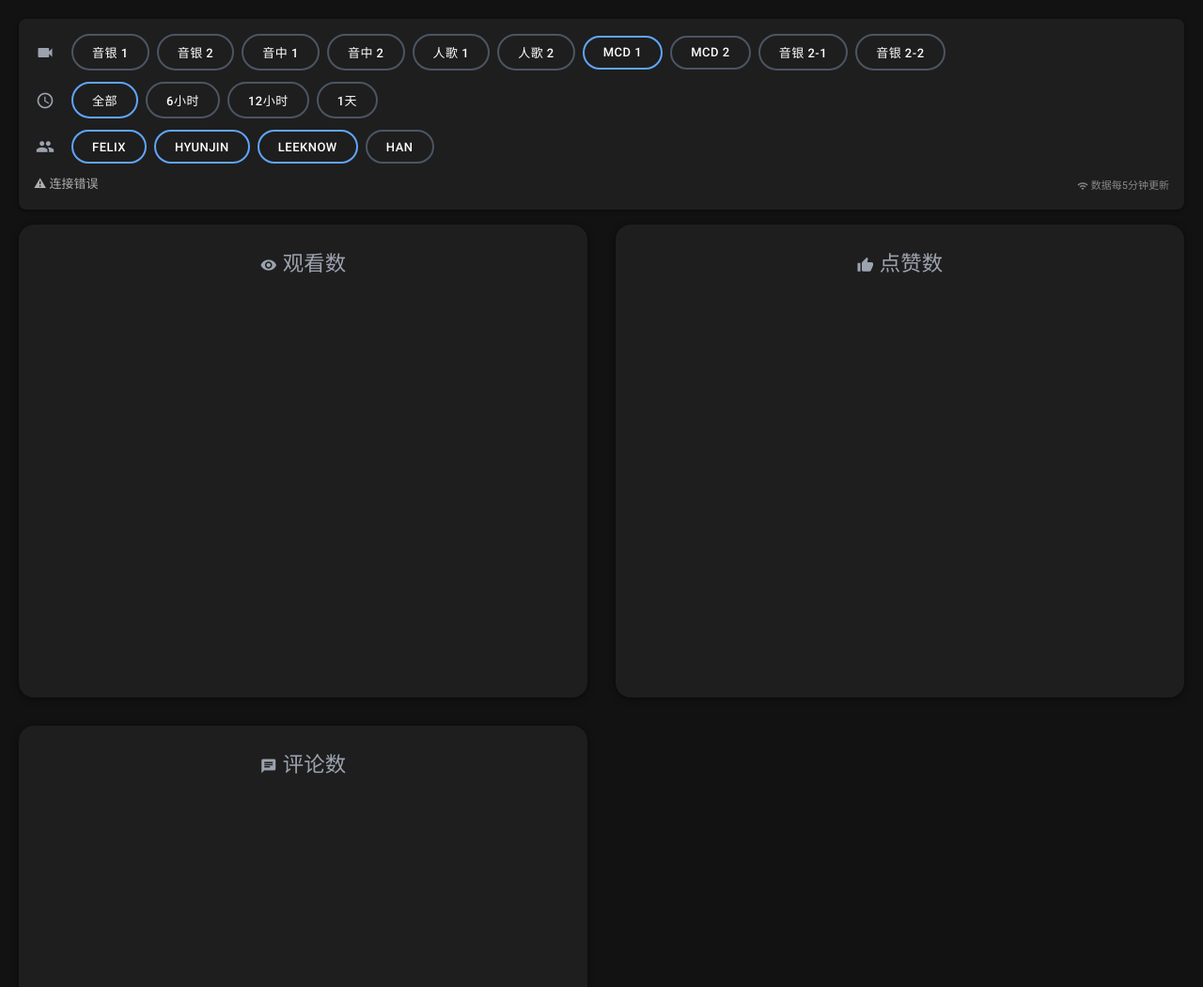
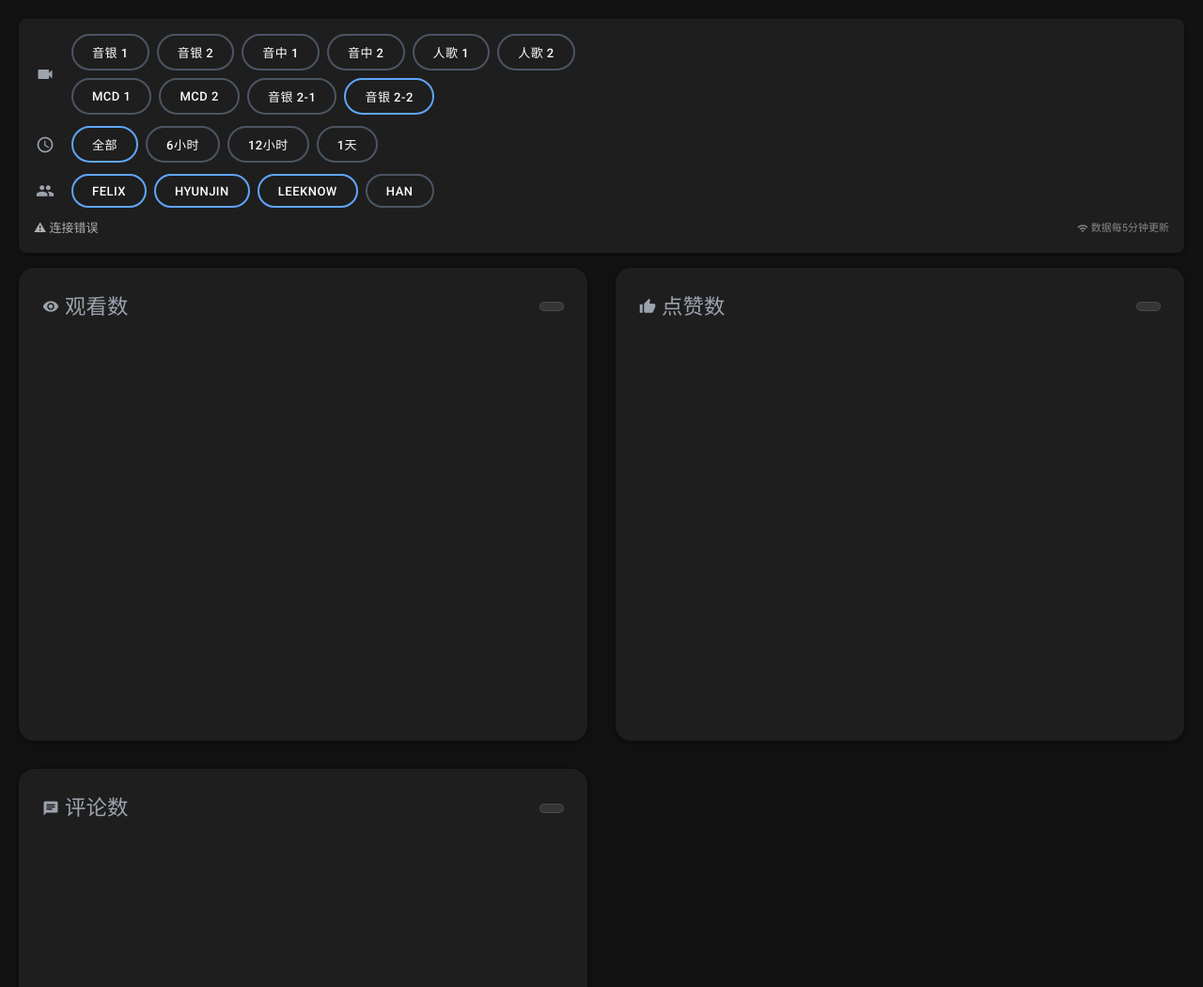
Before and after one commit to bbokari200915-creator/bbokari200915-creator.github.io, a website: page index.html in a window 1280 px wide. Shown: the whole page at 94% size. Drawn offline with nearby package versions, Linux system fonts and the light colour scheme; no server answers.

Commit message:
feat: update index.html

```diff
--- a/index.html
+++ b/index.html
@@ -66,11 +66,28 @@
     .date-selector,
     .time-range-selector,
     .member-selector {
+      display: grid;
+      grid-template-columns: 32px 1fr;
+      gap: 8px;
+      align-items: center;
+      width: 100%;
+    }
+
+    .selector-buttons {
       display: flex;
       gap: 8px;
       flex-wrap: nowrap;
-      align-items: center;
-      width: 100%;
+      overflow-x: auto;
+    }
+
+    .date-selector .selector-buttons {
+      flex-direction: column;
+    }
+
+    .button-row {
+      display: flex;
+      gap: 8px;
+      flex-wrap: nowrap;
       overflow-x: auto;
     }
 
@@ -80,11 +97,10 @@
       font-family: 'Material Icons';
       font-size: 20px;
       color: #9ca3af;
-      margin-right: 8px;
       display: flex;
       align-items: center;
       justify-content: center;
-      min-width: 24px;
+      width: 24px;
       font-weight: normal;
       font-style: normal;
       line-height: 1;
@@ -100,15 +116,13 @@
       .date-selector,
       .time-range-selector,
       .member-selector {
-        flex-wrap: nowrap;
-        overflow-x: auto;
+        grid-template-columns: 24px 1fr;
       }
 
       .date-selector .icon,
       .time-range-selector .icon,
       .member-selector .icon {
-        flex-shrink: 0;
-        margin-bottom: 0;
+        font-size: 18px;
       }
     }
 
@@ -134,6 +148,8 @@
       justify-content: center;
       text-transform: uppercase;
       letter-spacing: 0.5px;
+      width: fit-content;
+      flex-shrink: 0;
     }
 
     .date-button::before,
@@ -285,12 +301,39 @@
     }
 
     .chart-title {
-      text-align: center;
+      display: flex;
+      justify-content: space-between;
+      align-items: center;
       font-size: 1.2rem;
       font-weight: 500;
       margin-bottom: 24px;
       color: #9ca3af;
       letter-spacing: 0.15px;
+    }
+
+    .chart-title-left {
+      display: flex;
+      align-items: center;
+    }
+
+    .chart-title-right {
+      font-size: 0.85rem;
+      color: #f3f4f6;
+      font-weight: 400;
+      background: rgba(59, 59, 59, 0.8);
+      padding: 4px 12px;
+      border-radius: 12px;
+      border: 1px solid rgba(107, 114, 128, 0.4);
+      backdrop-filter: blur(4px);
+      white-space: nowrap;
+    }
+
+    @media (max-width: 767px) {
+      .chart-title-right {
+        font-size: 0.75rem;
+        padding: 3px 8px;
+        border-radius: 8px;
+      }
     }
 
     .chart-canvas {
@@ -403,36 +446,45 @@
     <div class="controls">
       <div class="date-selector">
         <span class="icon">videocam</span>
+        <div class="selector-buttons">
+          <div class="button-row">
             <button class="date-button" onclick="selectDate('音银 1')" data-date="音银 1">音银 1</button>
             <button class="date-button" onclick="selectDate('音银 2')" data-date="音银 2">音银 2</button>
             <button class="date-button" onclick="selectDate('音中 1')" data-date="音中 1">音中 1</button>
             <button class="date-button" onclick="selectDate('音中 2')" data-date="音中 2">音中 2</button>
             <button class="date-button" onclick="selectDate('人歌 1')" data-date="人歌 1">人歌 1</button>
             <button class="date-button" onclick="selectDate('人歌 2')" data-date="人歌 2">人歌 2</button>
-        <button class="date-button active" onclick="selectDate('MCD 1')" data-date="MCD 1">MCD 1</button>
+          </div>
+          <div class="button-row">
+            <button class="date-button" onclick="selectDate('MCD 1')" data-date="MCD 1">MCD 1</button>
             <button class="date-button" onclick="selectDate('MCD 2')" data-date="MCD 2">MCD 2</button>
             <button class="date-button" onclick="selectDate('音银 2-1')" data-date="音银 2-1">音银 2-1</button>
-        <button class="date-button" onclick="selectDate('音银 2-2')" data-date="音银 2-2">音银 2-2</button>
+            <button class="date-button active" onclick="selectDate('音银 2-2')" data-date="音银 2-2">音银 2-2</button>
+          </div>
+        </div>
       </div>
       <div class="time-range-selector">
         <span class="icon">schedule</span>
+        <div class="selector-buttons">
           <button class="time-button active" onclick="selectTimeRange('all')" data-range="all">全部</button>
           <button class="time-button" onclick="selectTimeRange('6h')" data-range="6h">6小时</button>
           <button class="time-button" onclick="selectTimeRange('12h')" data-range="12h">12小时</button>
           <button class="time-button" onclick="selectTimeRange('1d')" data-range="1d">1天</button>
         </div>
+      </div>
       <div class="member-selector">
         <span class="icon">group</span>
+        <div class="selector-buttons">
           <button class="member-button active" onclick="toggleMember('Felix')" data-member="Felix">Felix</button>
           <button class="member-button active" onclick="toggleMember('Hyunjin')" data-member="Hyunjin">Hyunjin</button>
           <button class="member-button active" onclick="toggleMember('LeeKnow')" data-member="LeeKnow">LeeKnow</button>
           <button class="member-button" onclick="toggleMember('Han')" data-member="Han">Han</button>
         </div>
+      </div>
       <div class="sync-info">
         <div class="sync-status-row">
           <span id="syncStatus">未连接</span>
           <div class="sync-right">
-            <span id="lastSync"></span>
             <span id="latestData"></span>
             <span style="color: #888; font-size: 11px;"><span class="material-icons"
                 style="font-size: 12px; vertical-align: middle;">wifi</span> 数据每5分钟更新</span>
@@ -444,18 +496,33 @@
 
     <div class="charts-grid">
       <div class="card">
-        <div class="chart-title"><span class="material-icons"
-            style="font-size: 18px; vertical-align: middle; margin-right: 6px;">visibility</span>观看数</div>
+        <div class="chart-title">
+          <div class="chart-title-left">
+            <span class="material-icons"
+              style="font-size: 18px; vertical-align: middle; margin-right: 6px;">visibility</span>观看数
+          </div>
+          <div class="chart-title-right" id="viewCountVideoName"></div>
+        </div>
         <div class="chart-canvas"><canvas id="viewCountChart"></canvas></div>
       </div>
       <div class="card">
-        <div class="chart-title"><span class="material-icons"
-            style="font-size: 18px; vertical-align: middle; margin-right: 6px;">thumb_up</span>点赞数</div>
+        <div class="chart-title">
+          <div class="chart-title-left">
+            <span class="material-icons"
+              style="font-size: 18px; vertical-align: middle; margin-right: 6px;">thumb_up</span>点赞数
+          </div>
+          <div class="chart-title-right" id="likeCountVideoName"></div>
+        </div>
         <div class="chart-canvas"><canvas id="likeCountChart"></canvas></div>
       </div>
       <div class="card">
-        <div class="chart-title"><span class="material-icons"
-            style="font-size: 18px; vertical-align: middle; margin-right: 6px;">chat</span>评论数</div>
+        <div class="chart-title">
+          <div class="chart-title-left">
+            <span class="material-icons"
+              style="font-size: 18px; vertical-align: middle; margin-right: 6px;">chat</span>评论数
+          </div>
+          <div class="chart-title-right" id="commentCountVideoName"></div>
+        </div>
         <div class="chart-canvas"><canvas id="commentCountChart"></canvas></div>
       </div>
     </div>
@@ -464,22 +531,21 @@
   <script>
     let globalData = [],
       charts = {},
-      currentSource = 'MCD 1',
+      currentSource = '音银 2-2',
       currentTimeRange = 'all';
-    let autoSyncInterval = null,
-      lastSyncTime = null;
+    let autoSyncInterval = null;
     let selectedMembers = new Set(['Felix', 'Hyunjin', 'LeeKnow']); // 初始选择（不包括Han）
-    let localFileData = {
-      '音银 1': null,
-      '音银 2': null,
-      '音中 1': null,
-      '音中 2': null,
-      '人歌 1': null,
-      '人歌 2': null,
-      'MCD 1': null,
-      'MCD 2': null,
-      '音银 2-1': null,
-      '音银 2-2': null
+    const videoNames = {
+      '音银 1': '8/22 音银竖版',
+      '音银 2': '8/22 音银横版',
+      '音中 1': '8/23 音中竖版',
+      '音中 2': '8/23 音中横版',
+      '人歌 1': '8/24 人歌竖版',
+      '人歌 2': '8/24 人歌横版',
+      'MCD 1': '8/28 MCD竖版',
+      'MCD 2': '8/28 MCD横版',
+      '音银 2-1': '8/29 音银竖版',
+      '音银 2-2': '8/29 音银横版'
     };
     const sheetsUrls = {
       '音银 1': 'https://docs.google.com/spreadsheets/d/1lnFHt_4oFxxvjQk-Lnn3B6OoxQK4SV0fMi0Z466QoRg/export?format=csv&gid=714013901',
@@ -529,42 +595,6 @@
       }
     }
 
-    function handleFileUpload(input, source) {
-      const file = input.files[0];
-      if (!file) return;
-      if (!file.name.toLowerCase().endsWith('.csv')) {
-        showStatus('请选择CSV格式的文件', 'error');
-        input.value = '';
-        return;
-      }
-
-      const reader = new FileReader();
-      reader.onload = function (e) {
-        Papa.parse(e.target.result, {
-          header: true,
-          dynamicTyping: false,
-          skipEmptyLines: true,
-          complete: function (results) {
-            const newData = results.data.filter(row => row.成员 && row.视频ID && row.更新时间);
-            if (newData.length === 0) {
-              showStatus(`${source} CSV文件中未找到有效数据`, 'error');
-              input.value = '';
-              return;
-            }
-            localFileData[source] = newData;
-            showStatus(`${source} CSV文件上传成功 - ${newData.length} 条数据`, 'success');
-            if (currentSource === source) loadData();
-            updateButtonStates();
-          },
-          error: function (error) {
-            showStatus(`${source} CSV解析错误: ${error.message}`, 'error');
-            input.value = '';
-          }
-        });
-      };
-      reader.onerror = () => showStatus(`读取 ${source} 文件失败`, 'error');
-      reader.readAsText(file, 'UTF-8');
-    }
 
     function updateButtonStates() {
       document.querySelectorAll('.date-button').forEach(btn => {
@@ -593,14 +623,6 @@
 
     function updateSyncStatus(status, message = '') {
       document.getElementById('syncStatus').innerHTML = status;
-      if (lastSyncTime) {
-        document.getElementById('lastSync').textContent = `上次同步: ${lastSyncTime.toLocaleString('zh-CN', {
-          month: '2-digit',
-          day: '2-digit',
-          hour: '2-digit',
-          minute: '2-digit'
-        })}`;
-      }
       if (globalData.length > 0) {
         const latestTime = Math.max(...globalData.map(row => parseDateTime(row.更新时间)));
         document.getElementById('latestData').textContent =
@@ -716,7 +738,6 @@
                 '<span class="material-icons" style="font-size: 14px; vertical-align: middle; color: #4ade80;">check_circle</span> 同步完成',
                 `${currentSource} 数据无变化`);
             }
-            lastSyncTime = new Date();
           },
           error: function (error) {
             updateSyncStatus('⚠ 连接错误', 'CSV解析错误: ' + error.message);
@@ -731,6 +752,12 @@
       if (globalData.length === 0) return;
       Object.values(charts).forEach(chart => chart && chart.destroy());
       charts = {};
+
+      // Update video names in chart titles
+      const videoName = videoNames[currentSource] || currentSource;
+      document.getElementById('viewCountVideoName').textContent = videoName;
+      document.getElementById('likeCountVideoName').textContent = videoName;
+      document.getElementById('commentCountVideoName').textContent = videoName;
 
       const timeFilteredData = filterDataByTimeRange(globalData);
       const filteredData = filterDataByMembers(timeFilteredData);
```
Lines whose indentation alone changed are shown as unchanged.
